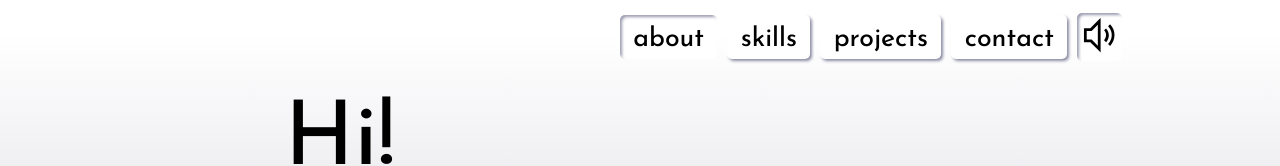
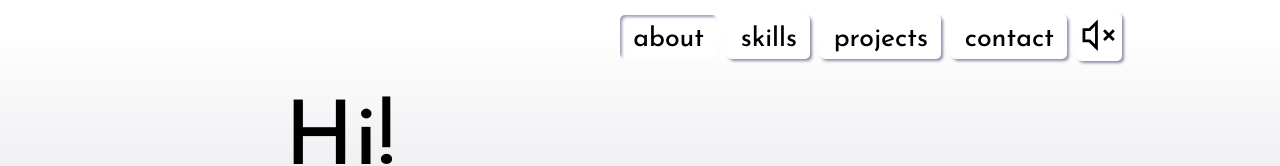
Before and after one commit to BohdanOne/bohdanone.github.io, a React (Create React App) app: page / in a window 1280 px wide. Shown: the top 166 px of the page. Built offline with nearby package versions, Linux system fonts and the light colour scheme.

Commit message:
Render sound-toggler icon only on page using audio

```diff
--- a/src/components/Header/Header.js
+++ b/src/components/Header/Header.js
@@ -1,18 +1,19 @@
 import React, { useState } from 'react';
+import { useLocation } from 'react-router-dom';
 import MainNav from './MainNav';
 import SoundToggler from './SoundToggler';
 import Hamburger from './Hamburger';
 
-const Header = () => {
+export default () => {
   const [isOpen, setIsOpen] = useState(false);
   const toggleBurger = () => setIsOpen(!isOpen);
+  const location = useLocation();
+
   return (
     <header className={ isOpen ? "Header open" : "Header" }>
       <MainNav open={ isOpen } toggleBurger={ toggleBurger } />
       <Hamburger open={ isOpen } toggleBurger={ toggleBurger }/>
-      <SoundToggler />
+      {location.pathname === '/' && <SoundToggler />}
     </header>
   );
 };
-
-export default Header;
--- a/src/reducers/sound.js
+++ b/src/reducers/sound.js
@@ -1,7 +1,7 @@
 import { TOGGLE_SOUND } from '../actions/types';
 
 const INITIAL_STATE = {
-  isOn: true
+  isOn: false
 };
 
 export default function(state = INITIAL_STATE, action) {
```
